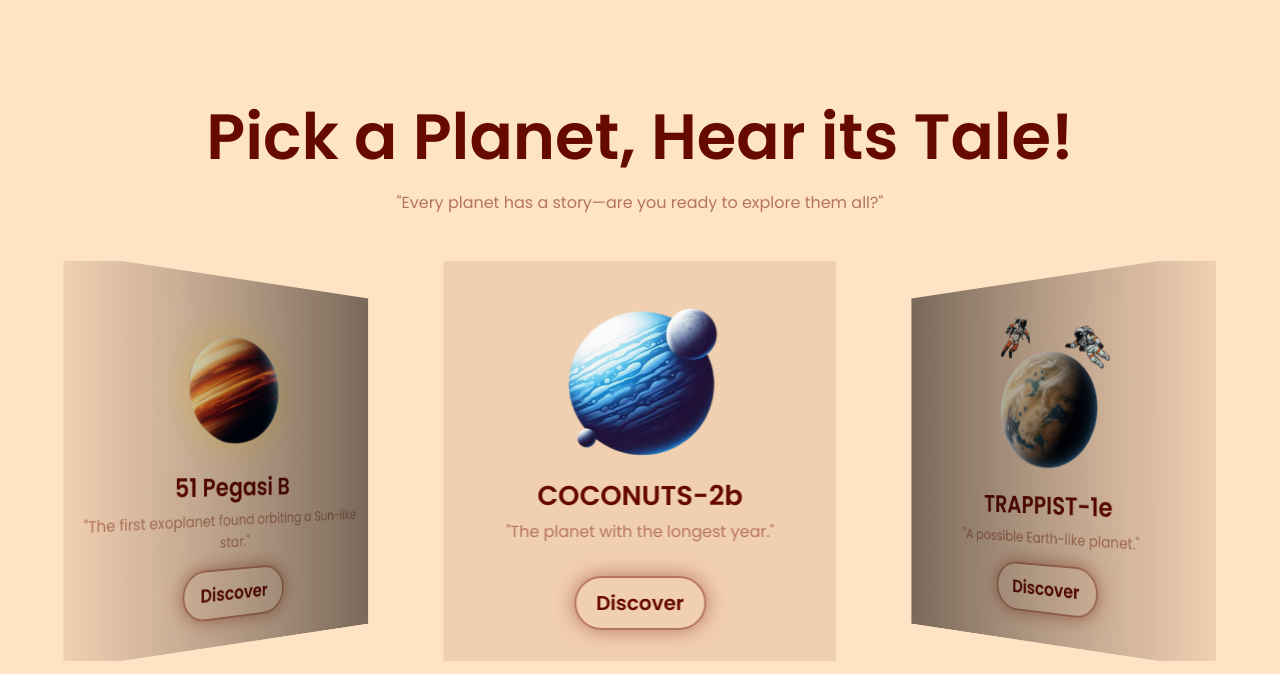
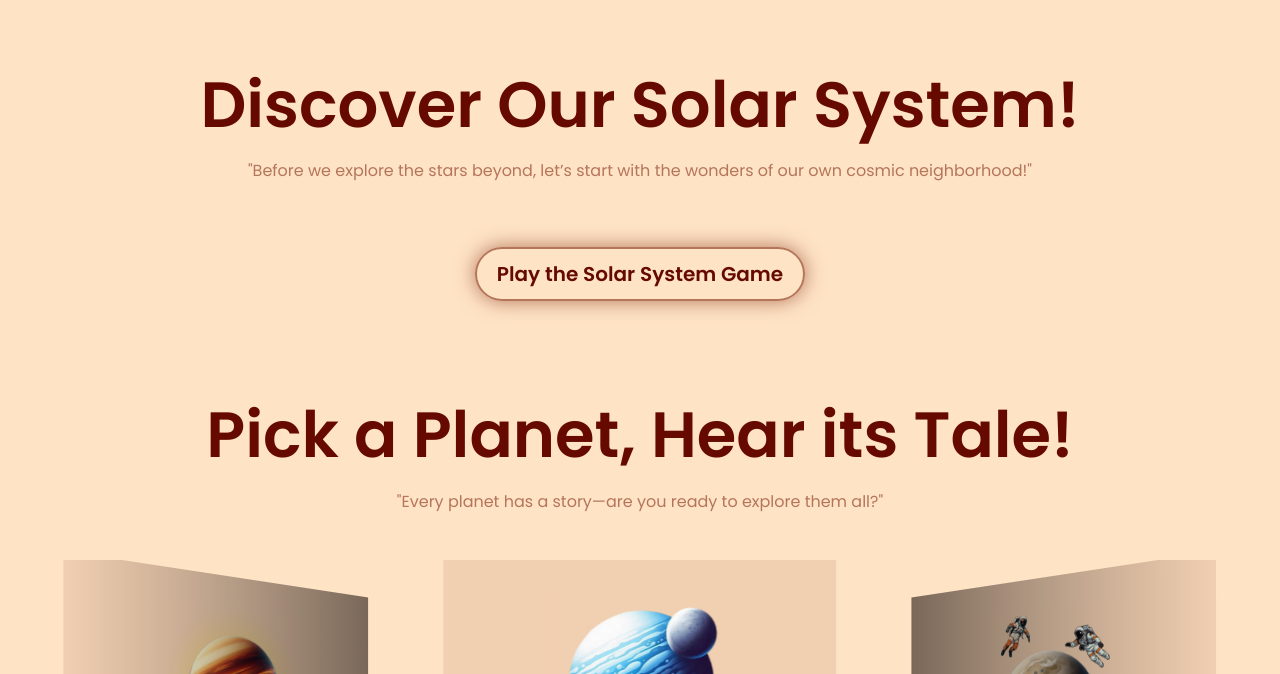
Before and after one commit to SaifMohammed22/Vega, a plain HTML site: page FrontEnd/children.html in a window 1280 px wide. Shown: the part 864-1538 px from the top of the page. Drawn offline with nearby package versions, Linux system fonts and the light colour scheme.

Commit message:
FINAL PUSH

```diff
--- a/FrontEnd/children.html
+++ b/FrontEnd/children.html
@@ -32,6 +32,23 @@
         <section id="landing" class="min-vh-100">
             <img src="images/landing-background.png" alt="" width="100%">
         </section>
+        <!-- Game -->
+        <div class="game">
+            <div class="row">
+                <div class="col-12 text-center">
+                    <div class="section-title">
+                        <h1 class="display-3 mt-5 pt-3 mb-2">Discover Our Solar System!</h1>
+                        <div class="line"></div>
+                        <p class=" mt-3">
+                            "Before we explore the stars beyond, let’s start with the wonders of our own cosmic neighborhood!"
+                        </p>
+                        <a href="https://replit.com/@ssaifmohammed04/Game">
+                            <button class="solar-system-game-btn mt-5 mb-5 ">Play the Solar System Game</button>
+                        </a>
+                    </div>
+                </div>
+            </div>
+        </div>
         <!-- Planets -->
     <section id="planets" class="mt-5 mb-5">
         <section id="title">
@@ -39,7 +56,7 @@
                 <div class="row">
                     <div class="col-12 text-center">
                         <div class="section-title">
-                            <h1 class="display-3 mt-5 mb-2">Pick a Planet, Hear its Tale!</h1>
+                            <h1 class="display-3 mb-2">Pick a Planet, Hear its Tale!</h1>
                             <div class="line"></div>
                             <p class=" mt-3">
                                 "Every planet has a story—are you ready to explore them all?"
@@ -68,7 +85,7 @@
                         <div class=" mt-2 text-content">
                             <h2>COCONUTS-2b</h2>
                             <p>"The planet with the longest year."</p>
-                            <a href="data-pages/kepler16b-data.html">
+                            <a href="data-pages/coconuts-data.html">
                                 <button class="read-more mt-3">Discover</button>
                             </a>
                         </div>
--- a/FrontEnd/css/children.css
+++ b/FrontEnd/css/children.css
@@ -145,7 +145,28 @@ img {
 #planets p {
     color: var(--secondry-color);
 }
-
+.game h1 {
+    color: var(--Dark-color);
+    font-weight: var(--heading-font);
+}
+.game p {
+    color: var(--secondry-color);
+}
+.solar-system-game-btn {
+    background-color: var(--light-color);
+    color: var(--Dark-color);
+    box-shadow: 0px 0px 20px var(--secondry-color);
+    width: max-content;
+    font-size: 20px;
+    font-weight: 600;
+    border: 2px solid var(--secondry-color);
+    padding: 10px 20px;
+    border-radius: 50px;
+    transition: transform 0.3s ease-in-out;
+}
+.solar-system-game-btn:hover {
+    transform: scale(1.1);
+}
 .collection {
     height: auto;
     background-color: var(--Light-color);
```
Also changed, not shown: FrontEnd/css/data.css (+29 -0 lines), FrontEnd/data-pages/cancri-data.html (+2 -2 lines), FrontEnd/data-pages/coconuts-data.html (renamed from FrontEnd/data-pages/kepler16b-data.html, +2 -2 lines), FrontEnd/data-pages/kepler186f-data.html (+2 -2 lines), FrontEnd/data-pages/trappist-data.html (+1 -1 lines).
